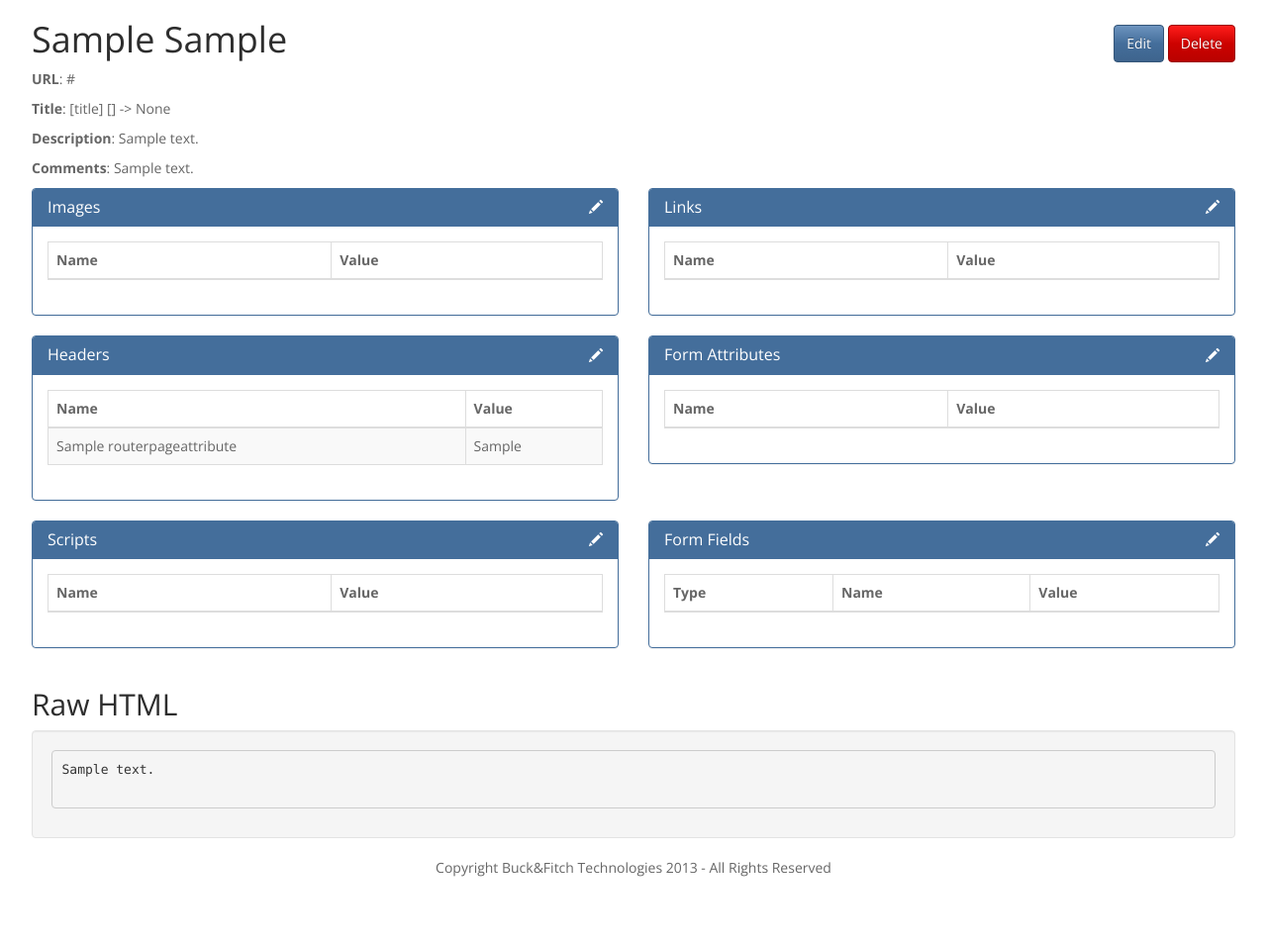
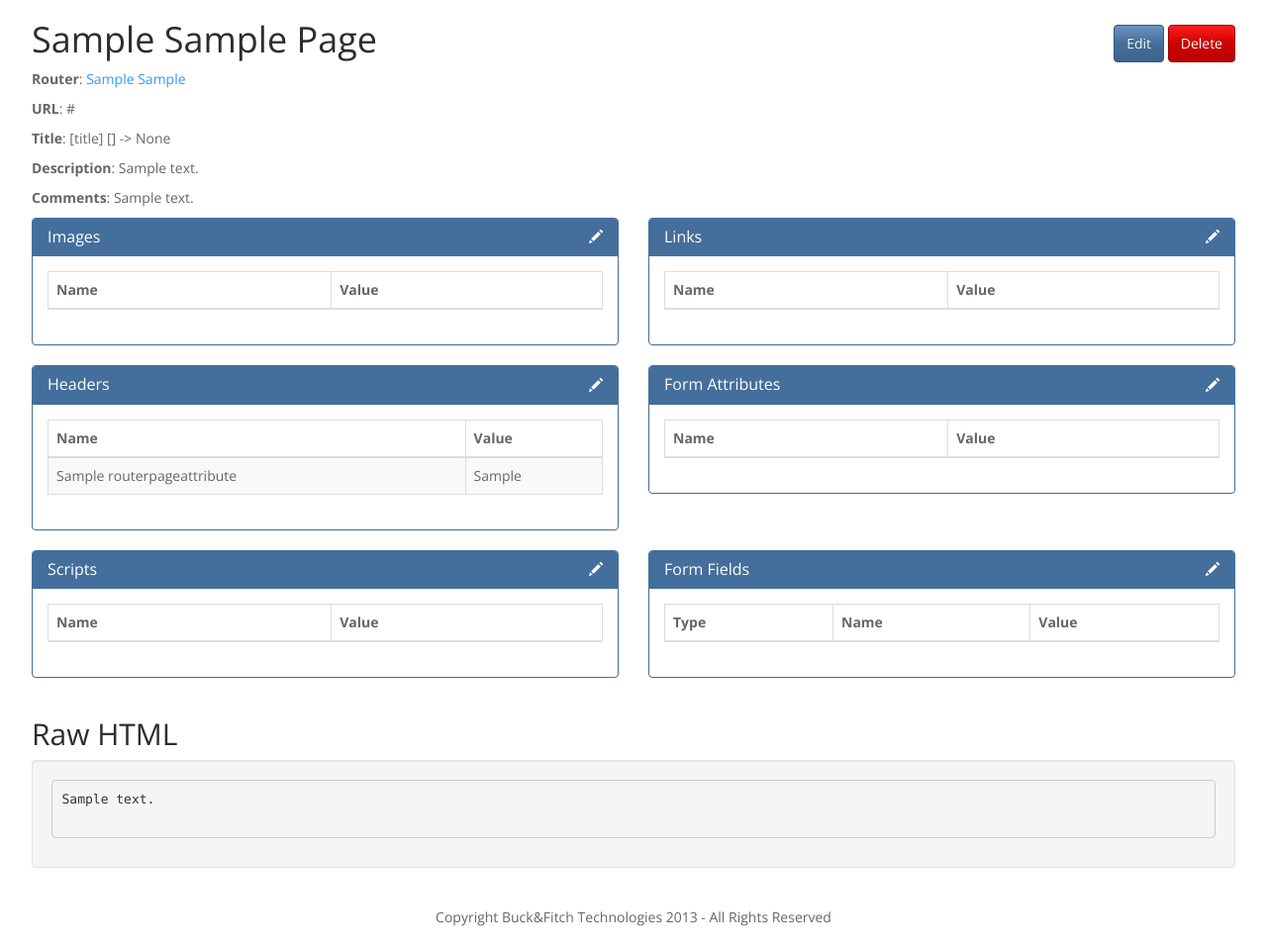
Before and after one commit to diamondap/emserver, a Django app: page /webadmin/routerpage/1/ in a window 1280 px wide. Shown: the whole page at 99% size. Before the commit the page ends 886 px from the top, so only its background shows below. Run offline with Django 3.2, Linux system fonts and the light colour scheme; tables that the repository leaves empty hold one stand-in row (values such as "Sample post"); lists and menus that the app fills with data are empty.

Commit message:
Working on issues with router features and page attribute editing

```diff
--- a/em/models.py
+++ b/em/models.py
@@ -44,11 +44,16 @@
     Information about router features.
     """
     FEATURE_CHOICES = (
-        ('https', 'Supports HTTP management console'),
+        ('http', 'Supports HTTP management console'),
+        ('https', 'Supports HTTPS management console'),
         ('whitelist', 'Supports MAC address whitelist'),
         ('blacklist', 'Supports MAC address blacklist'),
+        ('mac_time_block', 'Supports MAC address blocking by day and time'),
         ('password_in_body', 'Router sends password in body of login page'),
-        ('alt_mgmt_port', 'Can run admin UI on non-standard HTTP port'))
+        ('password_in_header', 'Router sends password in login page headers'),
+        ('alt_mgmt_port', 'Can run admin UI on non-standard HTTP port'),
+        ('remote_mgmt', 'Supports remote management'),
+        )
     router = models.ManyToManyField(Router, related_name='features')
     feature_name = models.CharField(max_length=40, choices=FEATURE_CHOICES)
 
@@ -81,10 +86,10 @@
         return self.attributes.filter(type='header').order_by('name')
 
     def get_form_attributes(self):
-        return self.attributes.filter(type='form').order_by('name')
+        return self.attributes.filter(type='form_attr').order_by('name')
 
     def get_images(self):
-        return self.attributes.filter(type='image').order_by('value')
+        return self.attributes.filter(type='image_src').order_by('value')
 
     def get_links(self):
         return self.attributes.filter(type='link').order_by('value')
--- a/em/static/css/em.css
+++ b/em/static/css/em.css
@@ -5,6 +5,7 @@
 }
 #footer {
    text-align: center;
+   padding: 20px;
 }
 .filter-form-container {
    display: none;
--- a/em/templates/routerpage/detail.html
+++ b/em/templates/routerpage/detail.html
@@ -5,7 +5,7 @@
 <div class="row">
   <div class="col-lg-12">
     <div class="pull-left">
-      <h1>{{ router_page.router.manufacturer }} {{ router_page.router.model }}</h1>
+      <h1>{{ router_page.router.manufacturer }} {{ router_page.router.model }} Page</h1>
     </div>
     <div class="pull-right">
       <a id="btn-edit-top" class="btn btn-primary btn-top" href="{% url 'routerpage_edit' pk=router_page.pk %}">Edit</a>
@@ -16,6 +16,7 @@
 
 <div class="row">
   <div class="col-lg-6">
+    <p><strong>Router</strong>: <a href="{% url 'router_detail' pk=router_page.router.pk %}">{{ router_page.router.manufacturer }} {{ router_page.router.model }}</a>
     <p><strong>URL</strong>: {{ router_page.relative_url }}</p>
     <p><strong>Title</strong>: {{ router_page_title }}</p>
     <p><strong>Description</strong>: {{ router_page.description }}</p>
@@ -28,7 +29,7 @@
     <div class="panel panel-primary">
       <div class="panel-heading">
         <h3 class="panel-title">Images</h3>
-        <a class="pull-right glyphicon glyphicon-pencil clickable-glyph" href="{% url 'routerpage_attribute_edit' rpid=router_page.pk attr_type='image' %}"></a>
+        <a class="pull-right glyphicon glyphicon-pencil clickable-glyph" href="{% url 'routerpage_attribute_edit' rpid=router_page.pk attr_type='image_src' %}"></a>
       </div>
       <div class="panel-body auto-scroll">
         <table class="table table-striped table-bordered table-hover">
@@ -110,7 +111,7 @@
     <div class="panel panel-primary">
       <div class="panel-heading">
         <h3 class="panel-title">Form Attributes</h3>
-        <a class="pull-right glyphicon glyphicon-pencil clickable-glyph" href="{% url 'routerpage_attribute_edit' rpid=router_page.pk attr_type='form' %}"></a>
+        <a class="pull-right glyphicon glyphicon-pencil clickable-glyph" href="{% url 'routerpage_attribute_edit' rpid=router_page.pk attr_type='form_attr' %}"></a>
       </div>
       <div class="panel-body auto-scroll">
         <table class="table table-striped table-bordered table-hover">
@@ -140,7 +141,7 @@
     <div class="panel panel-primary">
       <div class="panel-heading">
         <h3 class="panel-title">Scripts</h3>
-        <a class="pull-right glyphicon glyphicon-pencil clickable-glyph" href="{% url 'routerpage_attribute_edit' rpid=router_page.pk attr_type='image' %}"></a>
+        <a class="pull-right glyphicon glyphicon-pencil clickable-glyph" href="{% url 'routerpage_attribute_edit' rpid=router_page.pk attr_type='script' %}"></a>
       </div>
       <div class="panel-body auto-scroll">
         <table class="table table-striped table-bordered table-hover">
@@ -166,7 +167,7 @@
     <div class="panel panel-primary">
       <div class="panel-heading">
         <h3 class="panel-title">Form Fields</h3>
-        <a class="pull-right glyphicon glyphicon-pencil clickable-glyph" href="{% url 'routerpage_attribute_edit' rpid=router_page.pk attr_type='form' %}"></a>
+        <a class="pull-right glyphicon glyphicon-pencil clickable-glyph" href="{% url 'routerpage_attribute_edit' rpid=router_page.pk attr_type='form_field' %}"></a>
       </div>
       <div class="panel-body auto-scroll">
         <table class="table table-striped table-bordered table-hover">
--- a/em/views/web/routerpage.py
+++ b/em/views/web/routerpage.py
@@ -114,7 +114,7 @@
 
     for form_attr in identifier.form_attrs():
         for key in form_attr.keys():
-            attr = RouterPageAttribute(router_page=page, type='form')
+            attr = RouterPageAttribute(router_page=page, type='form_attr')
             attr.name = key
             attr.value = form_attr[key]
             attr.save()
```
Also changed, not shown: em/views/web/routerpage_attribute.py (+7 -2 lines).
